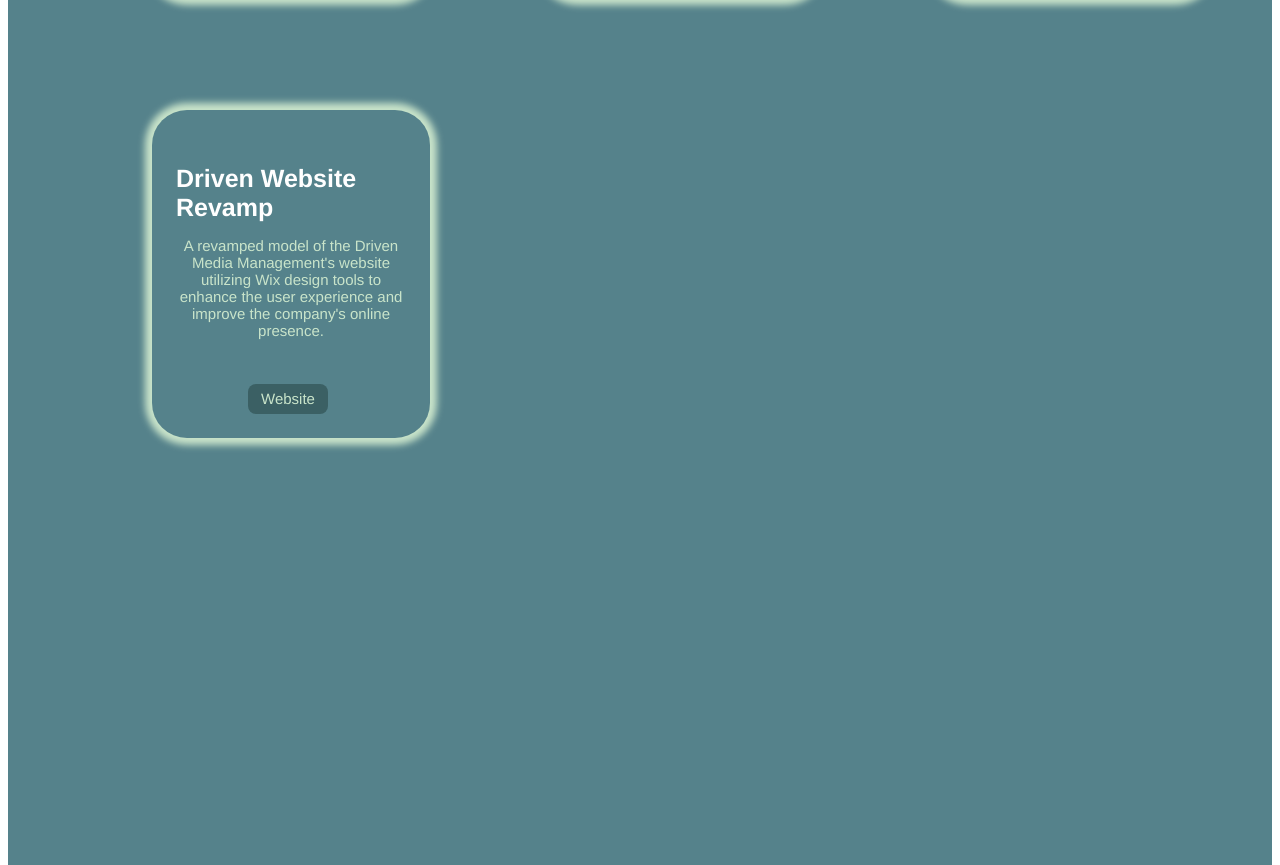
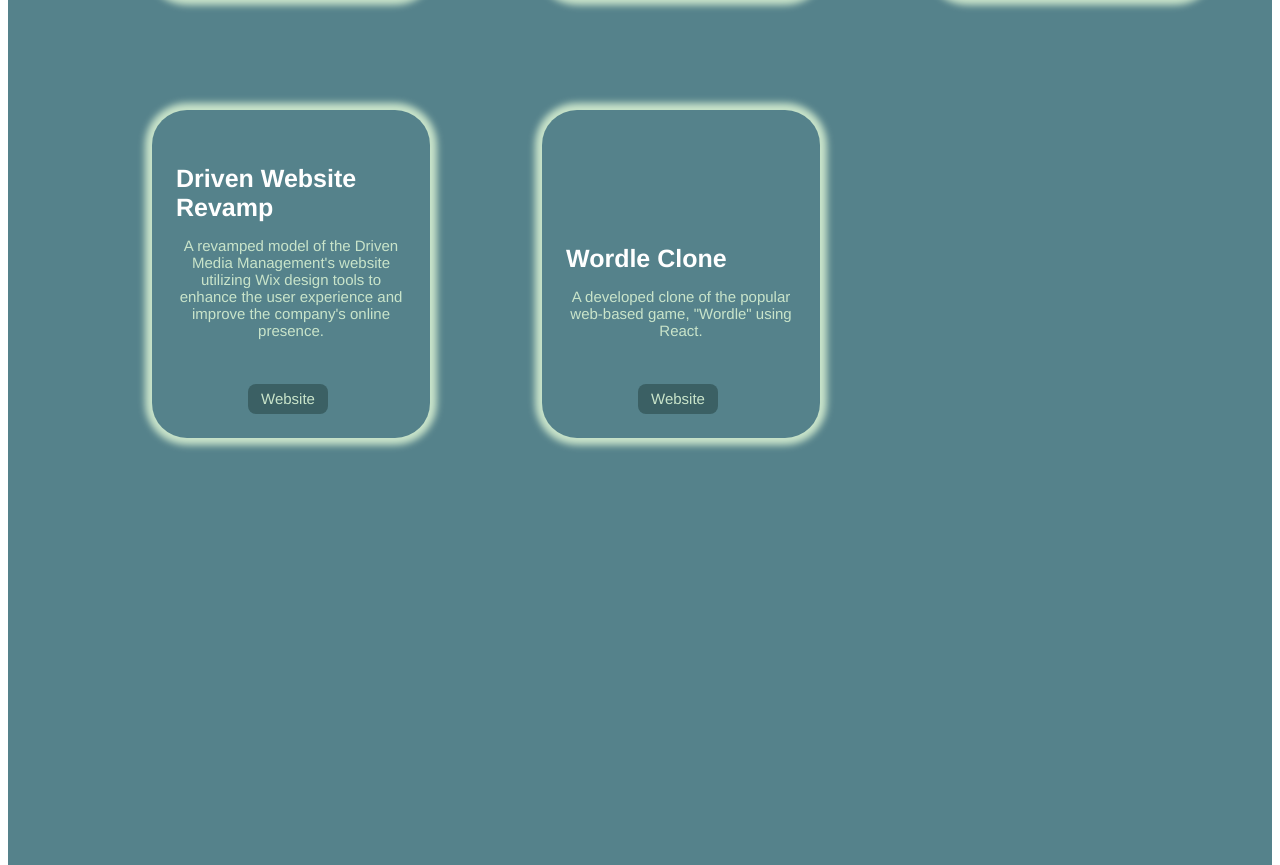
Before and after one commit to christelleflores/portfoliov1, a Vue app: page / in a window 1280 px wide. Shown: the part 1991-2856 px from the top of the page. Built offline with nearby package versions, Linux system fonts and the light colour scheme.

Commit message:
added new project

```diff
--- a/src/components/Home.vue
+++ b/src/components/Home.vue
@@ -78,6 +78,13 @@
              <h3>Driven Website Revamp</h3>
              <p class="pd1">A revamped model of the Driven Media Management's website utilizing Wix design tools to enhance the user experience and improve the company's online presence.</p>
              <a target="_blank" href='https://www.drivenmediamanagement.com/'><button class="pbtn1">Website</button></a>
+           </div>
+         </div>
+         <div class="project">
+           <div class="content">
+             <h3>Wordle Clone</h3>
+             <p class="pd1">A developed clone of the popular web-based game, "Wordle" using React.</p>
+             <a target="_blank" href='https://christelleflores.github.io/wordle-clone/'><button class="pbtn1">Website</button></a>
            </div>
          </div>
        </div>
```
